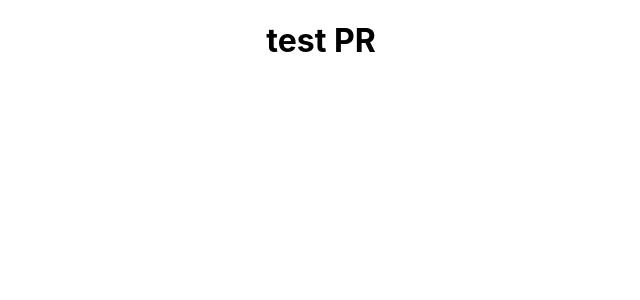
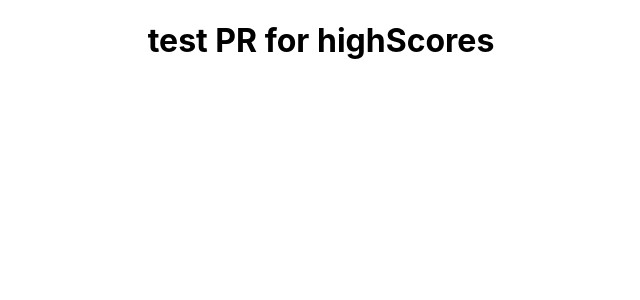
Before and after one commit to Abubakar-Meigag/HighScoreTable-challenge, a React (Create React App) app: page / in a window 1280 px wide. Shown: the top 300 px of the page, without its empty margins (319-959 px from the left). Built offline with nearby package versions, Linux system fonts and the light colour scheme.

Commit message:
test for the netlify

```diff
--- a/src/App.js
+++ b/src/App.js
@@ -4,7 +4,7 @@ import './App.css';
 function App() {
   return (
     <div className="App">
-      <h1> test PR</h1>
+      <h1> test PR for highScores</h1>
     </div>
   );
 }
```
